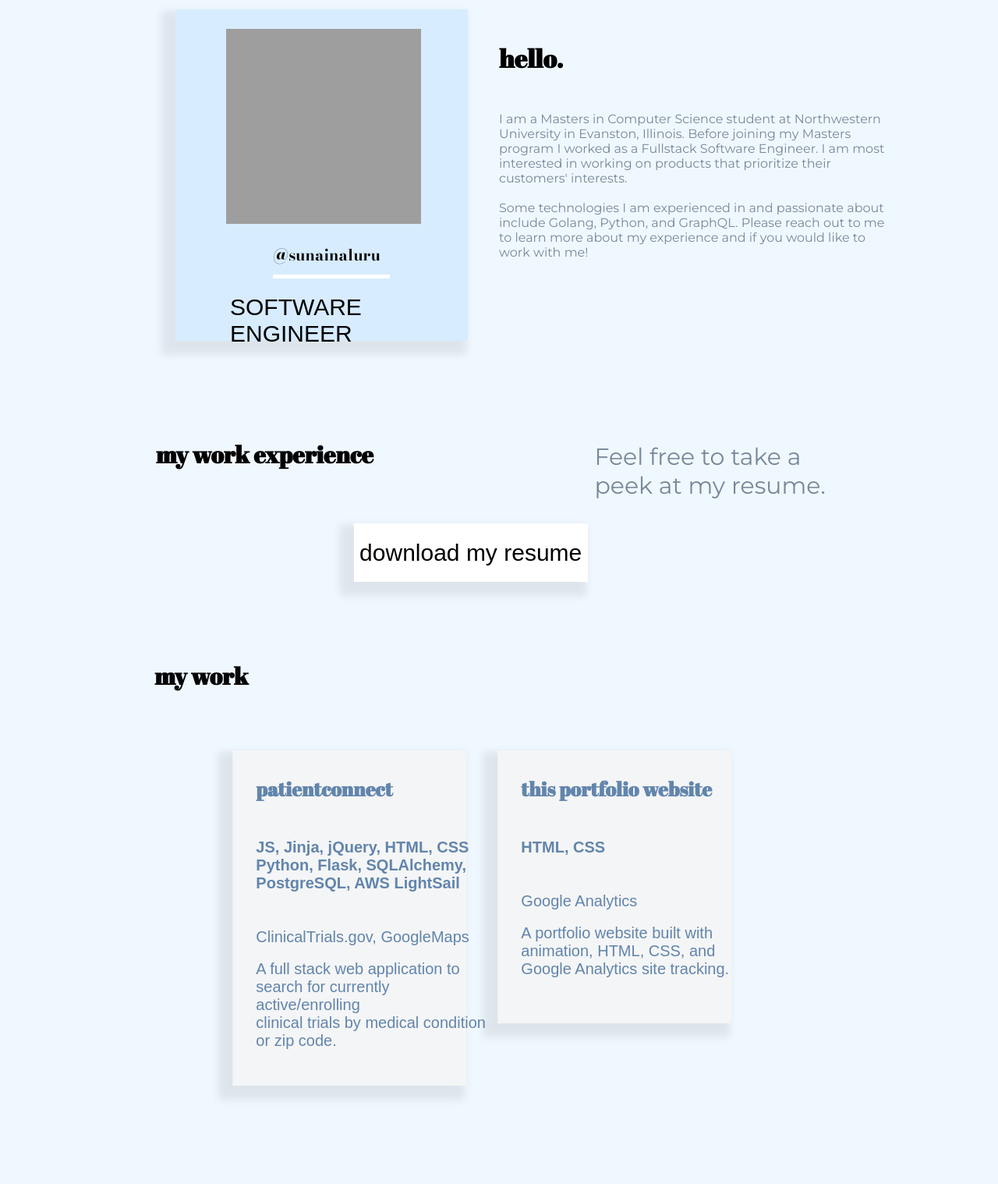
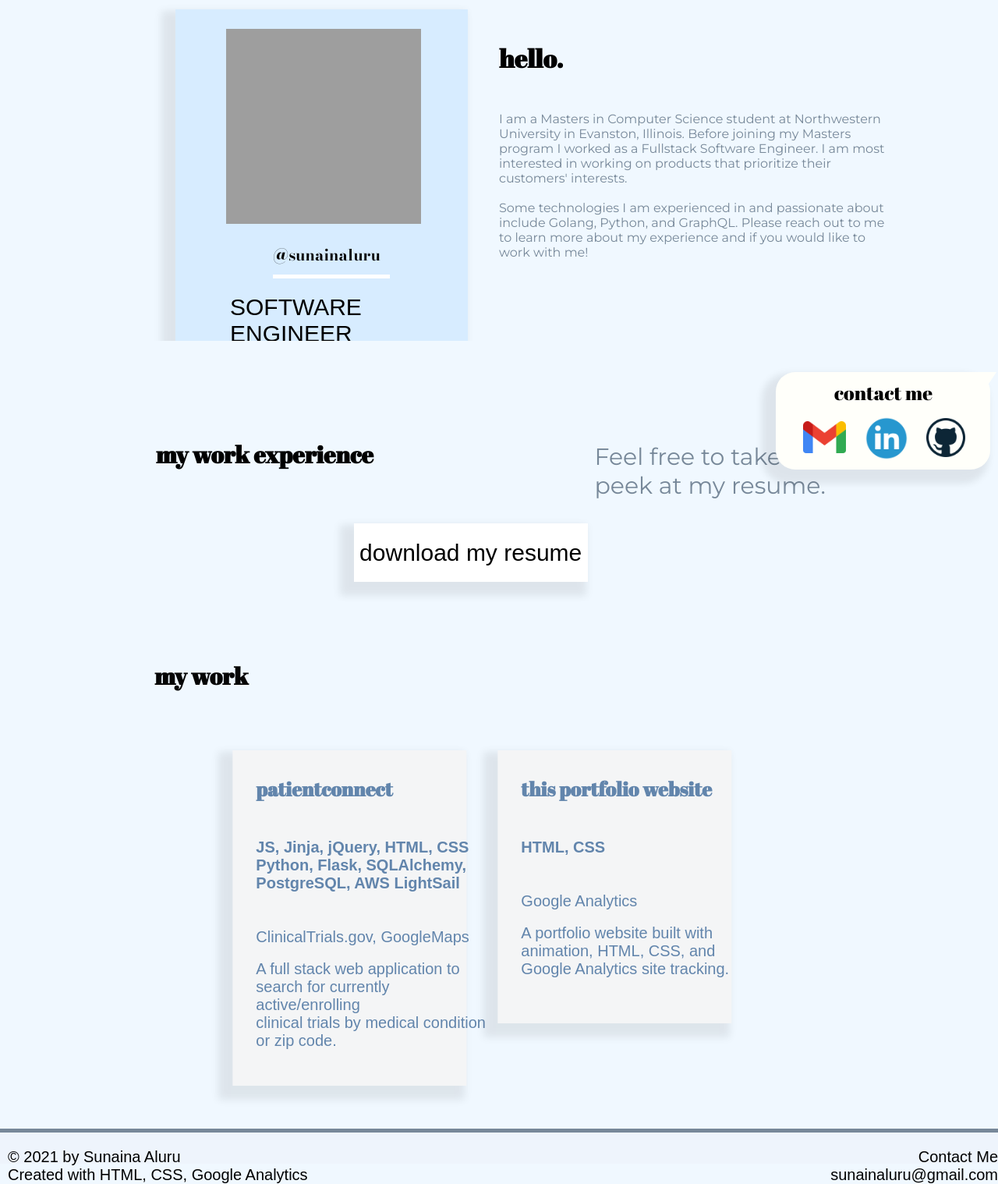
Before and after one commit to sunainaluru/sunainaluru.github.io, a plain HTML site: page index.html in a window 1280 px wide. Shown: the part 118-1636 px from the top of the page at 78% size. Before the commit the page ends 1610 px from the top, so only its background shows below. Drawn offline with nearby package versions, Linux system fonts and the light colour scheme; grey boxes are pictures that could not be loaded; a web font is replaced by a local one.

Commit message:
almost done! need to work on mobile sizing

```diff
--- a/index.html
+++ b/index.html
@@ -11,6 +11,7 @@
   <link href="https://fonts.googleapis.com/css2?family=Montserrat:wght@400&display=swap" rel="stylesheet">
   <link href="https://fonts.googleapis.com/css2?family=Darker+Grotesque:wght@300&display=swap" rel="stylesheet">
   <link href="https://unpkg.com/aos@2.3.1/dist/aos.css" rel="stylesheet">
+  <link rel="icon" href="resources/favicon.png">
     <!-- Global site tag (gtag.js) - Google Analytics -->
   <script async src="https://www.googletagmanager.com/gtag/js?id=G-30092SLL2W"></script>
   <script>
@@ -26,7 +27,7 @@
   <div class="nav">
     <ul>
       <text><class="name" id="name"> Sunaina.</text>
-      <li><a class="active" href="#contact">Contact Me</a></li>
+      <li><a class="active" href="https://mail.google.com/mail/u/0/?fs=1&to=sunainaluru@gmail.com&tf=cm" target="_blank">Contact Me</a></li>
       <li><a class="active" href="#work">My Work</a></li>
       <li><a class="active" href="#resume">Resume</a></li>
       <li><a class="active" href="#about">About Me</a></li>
@@ -36,7 +37,7 @@
     <!--About Section-->
     <main class="about" id="about">
       <div class="aboutmecard">
-        <img id="mepic" src="circle-cropped.png">
+        <img id="mepic" src="resources/circle-cropped.png">
         <p id="p1aboutcard"> @sunainaluru </p>
         <p id="p2aboutcard"> SOFTWARE ENGINEER </p>
       </div>
@@ -50,7 +51,7 @@
       <!-- <div class="aboutborder"></div> -->
     </main>
 
-    <main data-aos= "fade-up" data-aos-duration="3000" class="resume" id="resume">
+    <main data-aos= "fade-left" data-aos-duration="3000" class="resume" id="resume">
       <h2>my work experience</h2>
       <p> Feel free to take a peek at my resume. </p>
       <a class="rbutton" href="resume.pdf" target="_blank"> <button class="button"> download my resume</button> </a>
@@ -94,7 +95,22 @@
         </div>
       </a>
     </main>
-
+  </div>
+  <div class="bottomnav">
+    <p class="copy">© 2021 by Sunaina Aluru
+      <br>
+      Created with HTML, CSS, Google Analytics
+    </p>
+    <p class="contact">Contact Me
+      <br>
+      sunainaluru@gmail.com
+    </p>
+  </div>
+  <div class="modal">
+    <p class="contactmodal">contact me</p>
+    <a class="gmailbutton" href="https://mail.google.com/mail/u/0/?fs=1&to=sunainaluru@gmail.com&tf=cm" target="_blank"> <img id="gmail" src="resources/gmail.png"></a>
+    <a class="inbutton" href="https://www.linkedin.com/in/sunainaluru" target="_blank"> <img id="in" src="resources/in.jpeg"></a>
+    <a class="gitbutton" href="https://www.github.com/sunainaluru" target="_blank"><img id="git" src="resources/git.png"></a>
   </div>
   <script src="https://unpkg.com/aos@next/dist/aos.js"></script>
   <script>
--- a/package.json
+++ /dev/null
@@ -1,5 +0,0 @@
-{
-  "dependencies": {
-    "aos": "^2.3.4"
-  }
-}
--- a/style.css
+++ b/style.css
@@ -4,6 +4,7 @@ body * {
 body {
    margin: 0;
    background-color:aliceblue;
+   position: absolute;
 }
 .nav {
    background-color: #CAD5E3;
@@ -52,10 +53,10 @@ li a {
    padding: 15px;
    text-decoration: none;
 }
-li a:hover {
+ul li:hover a{
    background-color: white;
 }
-/* .active {
+/* ul li:active a{
    background-color: white;
  } */
 
@@ -85,7 +86,7 @@ li a:hover {
 
 .about{
    /* TO DO: CHANGE GRID TO CENTER WITHOUT PIXEL PADDINGS */
-   margin-top: 100px;
+   padding-top: 100px;
    display: grid;
    grid-template-columns: 1fr 1fr;
    grid-template-rows: 0.25fr;
@@ -150,7 +151,7 @@ li a:hover {
 
 
 .resume{
-   margin-top: 100px;
+   padding-top: 100px;
    display: grid;
    grid-template-columns: 0.5fr 0.5fr 0.5fr 0.5fr;
    grid-template-rows: 0.15fr 0.25fr;
@@ -160,7 +161,7 @@ li a:hover {
       "a . c ."
       ". b b .";
    background-color: aliceblue;
-   margin-bottom: 100px;
+   margin-bottom: 50px;
 }
 .resume h2 {
    padding-left: 200px;
@@ -197,6 +198,7 @@ li a:hover {
 }
 
 .work {
+   padding-top: 50px;
    display: grid;
    grid-template-columns: 0.5fr 0.5fr;
    grid-template-rows: 0.15fr 0.25fr;
@@ -250,19 +252,101 @@ li a:hover {
 .pc:hover {
    transform: scale(1.10);
 }
+.bottomnav {
+   display: grid;
+   grid-template-columns: 0.5fr 0.5fr;
+   grid-template-rows: 0.05fr;
+   grid-row-gap: 0px;
+   grid-column-gap: 0px;
+   grid-template-areas:
+      "a b";
+   background-color: #EEF4FC;
+   height: 40px;
+   position: absolute;
+   bottom: 0;
+   z-index: 9999;
+   font-family: 'Darker Grotesque', sans-serif;;
+   font-size: 20px;
+   border-top: lightslategray 5px solid;
+   color: black;
+}
+.copy {
+   grid-area: a;
+   margin-left: 10px;
+}
+.contact {
+   grid-area: b;
+   text-align: right;
+   margin-right: 15px;
+}
 
-
-/* .where {
-   display: inline;
+.modal {
+   display: grid;
+   grid-template-columns: 0.5fr 0.5fr 0.5fr;
+   grid-template-rows: 0.5fr 0.5fr;
+   grid-row-gap: 0px;
+   grid-column-gap: 0px;
+   grid-template-areas:
+      "a a a"
+      "b c d";
+   position: fixed;
+   right: 10px;
+   bottom: 80px;
+   z-index: 20;
+   width: 275px;
+   height: 125px;
+   border-radius: 25px;
+   box-shadow: -10px 10px 10px 8px rgba(0, 0, 0, 0.08);
+   background-color: #FFFFFA;
 }
-.what {
-   display: inline-block;
-   border-radius: 3px;
+.modal::after {
+   content: '';
+   position: absolute;
+   visibility: visible;
+   top: 0px;
+   right: -8px;
+   border: 20px solid transparent;
+   border-top: 30px solid #FFFFFA;
+   clear: both;
+ }
+ .contactmodal{
+    grid-area: a;
+    font-family: 'Abril Fatface';
+    margin: 0px;
+    margin-left: 75px;
+    margin-top: 10px;
+    font-size: 25px;
+    color: black;
+ }
+.gmailbutton {
+   grid-area: b;
+   height: 40px;
+   width: 55px;
+   margin-left:35px;
 }
-.when {
-   float: right;
-} */
-
+.gmailbutton:hover {
+   transform: scale(1.10);
+}
+.inbutton {
+   grid-area: c;
+   height: 70px;
+   width: 70px;
+   margin-top:-13px;
+   margin-left: 15px;
+}
+.inbutton:hover{
+   transform: scale(1.10);
+}
+.gitbutton {
+   grid-area: d;
+   height:50px;
+   width: 50px;
+   margin-top: -4px;
+   margin-left: 10px;
+}
+.gitbutton:hover{
+   transform: scale(1.10);
+}
 
 
 /* attempt at changing the media query for less than 600 px */
--- a/todolist.txt
+++ b/todolist.txt
@@ -1,6 +1,2 @@
-- active properly highlighted for nav bar
-- bottom nav bar design
-- reorganize file structure for resources
-- contact me widget
 - change tab icon
 - make website mobile/different size responsive!!!!
```
Also changed, not shown: resources/favicon.png (added), resources/git.png (added), resources/gmail.png (added), resources/in.jpeg (added), 4 other files.
